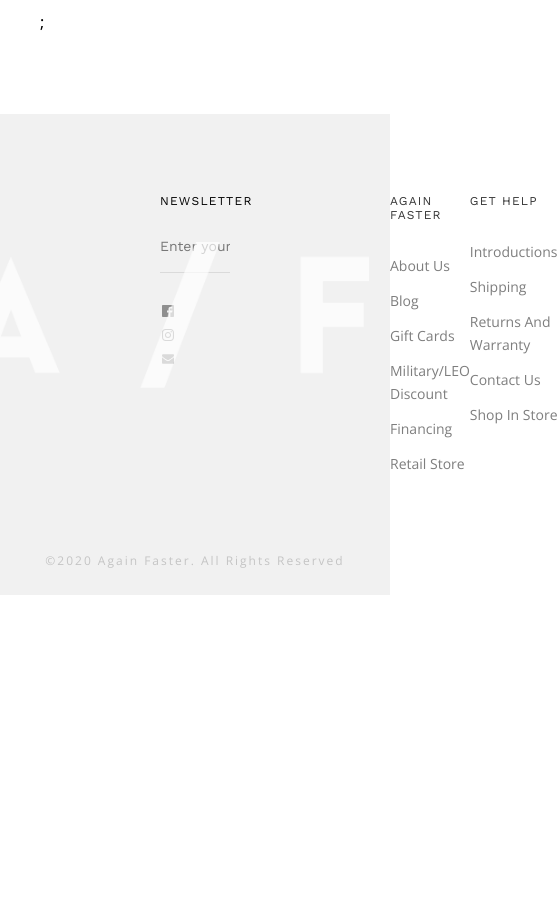
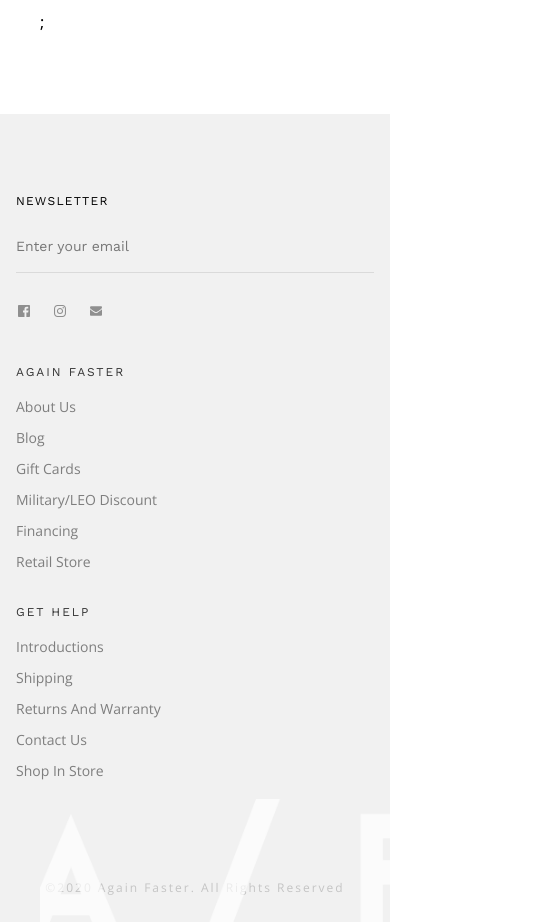
Before and after one commit to Bahodir8586/shopify-test, a Next.js app: page / in a window 390 px wide. Shown: the part 3606-4528 px from the top of the page, 558 px wide, since content can reach past the window. Before the commit the page ends 4201 px from the top, so only its background shows below. Built offline with nearby package versions, Linux system fonts and the light colour scheme.

Commit message:
footer responsiveness step 2

```diff
--- a/components/Footer/footer.jsx
+++ b/components/Footer/footer.jsx
@@ -26,13 +26,13 @@
 
 const Footer = () => {
     return (
-        <footer className={"bg-primaryGray pt-20 pb-6 relative"}>
-            <div className={"flex"}>
-                <div className={"w-full px-40"}>
+        <footer className={"bg-primaryGray pt-20 pb-6 relative overflow-hidden"}>
+            <div className={"flex lg:flex-row flex-col px-4 lg:px-0"}>
+                <div className={"w-full lg:px-40"}>
                     <label className={"font-workSans text-xs tracking-widest uppercase block mb-3"}>Newsletter</label>
                     <input type={"text"} placeholder={"Enter your email"}
                            className={"font-workSans border-b border-secondaryGray bg-primaryGray focus:outline-none focus:border-black py-4 placeholder-black text-sm opacity-50 w-full"}/>
-                    <div className={"mt-7"}>
+                    <div className={"mt-7 mb-10"}>
                         {contacts.map(({method, url}) =>
                             <Link href={url} key={method} className={"mr-5"}>
                                 <a className={"inline-block mr-5 opacity-100"}>
@@ -41,16 +41,18 @@
                             </Link>
                         )}
                     </div>
-                    <img src={"/imgs/footer.png"} width={475} height={160} alt={"A/F"}
-                         className={"absolute -left-5 top-32"}/>
+                    <div className={"w-full lg:px-0 absolute lg:-left-3 lg:top-32 -bottom-6 left-10"}>
+                        <img src={"/imgs/footer.png"} alt={"A/F"}
+                         className={"object-cover"}/>
+                    </div>
                 </div>
 
-                <div className={"w-full flex mb-16"}>
+                <div className={"w-full flex mb-16 lg:flex-row flex-col"}>
                     {footerData.map(({title, links}) =>
-                        <div key={title} className={"w-full"}>
-                            <h4 className={"font-workSans mb-8 text-darkGray uppercase tracking-widest text-xs"}>{title}</h4>
+                        <div key={title} className={"w-full mb-6"}>
+                            <h4 className={"font-workSans mb-4 lg:mb-8 text-darkGray uppercase text-xs"}>{title}</h4>
                             {links.map(({name, url}) => <Link href={url} key={name}>
-                                <a className={"font-openSans block mb-3 text-lightGray capitalize text-2sm hover:text-gray-800 transition duration-200"}>{name}</a>
+                                <a className={"font-openSans block mb-2 lg:mb-3 text-lightGray capitalize text-2sm hover:text-gray-800 transition duration-200"}>{name}</a>
                             </Link>)}
                         </div>)}
                 </div>
--- a/components/Header/header.jsx
+++ b/components/Header/header.jsx
@@ -42,7 +42,7 @@
                     <nav className={"flex justify-between"}>
                         {menu.map(({url, name}) =>
                             <Link href={url} key={name}>
-                                <a className={"uppercase cursor-pointer font-openSans font-normal text-3xs text-black"}>{name}</a>
+                                <a className={"hover:text-secondaryGray transition duration-200 uppercase cursor-pointer font-openSans font-normal text-3xs text-black"}>{name}</a>
                             </Link>
                         )}
                     </nav>
--- a/components/SectionInformation/sectionInformation.jsx
+++ b/components/SectionInformation/sectionInformation.jsx
@@ -11,7 +11,7 @@
                         training program. Functional dumbbell movements cultivate stability, coordination and strength in
                         ways that cannot be achieved using a barbell. Lighter dumbbells are great tools for accommodating
                         athletes with an injury or those not yet comfortable with a bar. Whether you are making your first
-                        equipment purchase or looking to expand your gym's capabilities, making dumbbells a priority will
+                        equipment purchase or looking to expand your gym`&apos;`s capabilities, making dumbbells a priority will
                         take your training to the next level.
                     </p>
                     <p className={""}>Need a way to organize your weights? Check out some of our Storage Options.</p>
```
